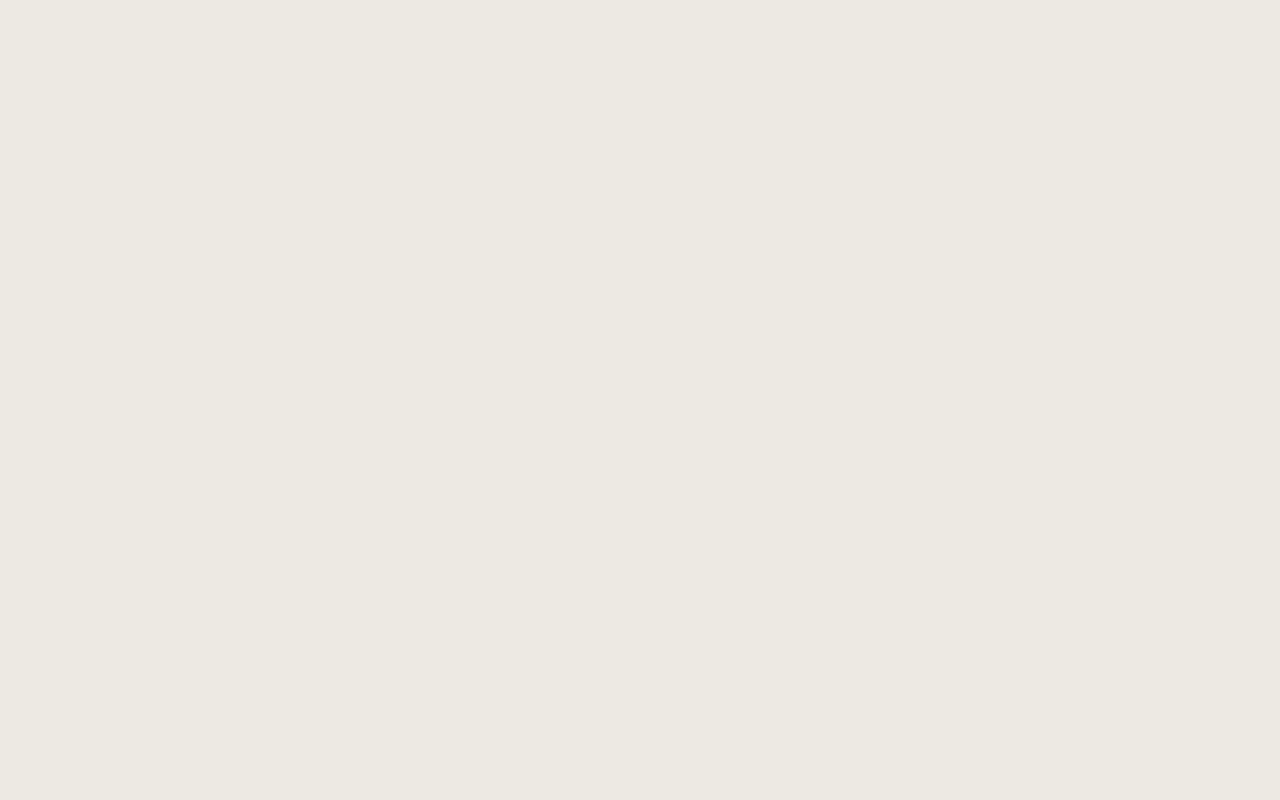
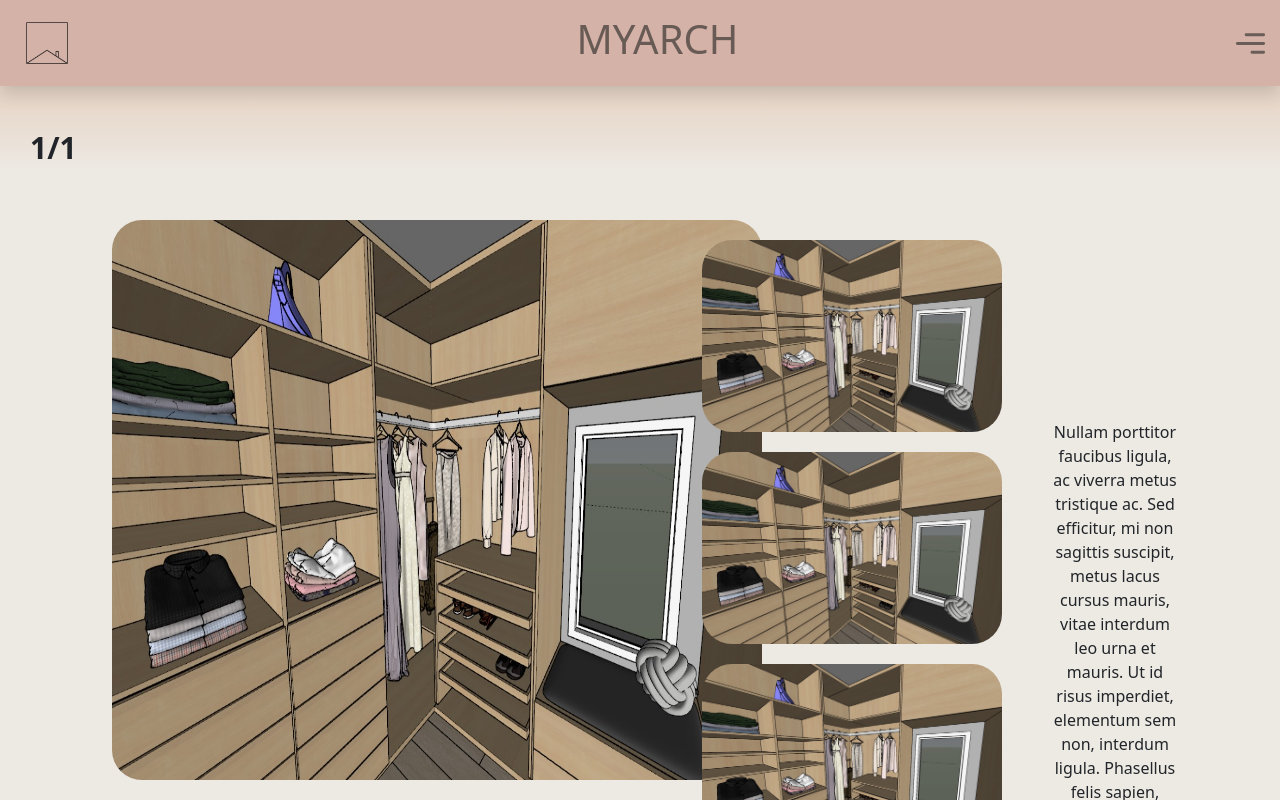
Before and after one commit to Rafael-conquista/myArch_portifolio, a React (Create React App) app in the folder my_arch/: page /1/1 in a window 1280 px wide. Before the commit this address had no page. Shown: the top 800 px of the page. Built offline with nearby package versions, Linux system fonts and the light colour scheme.

Commit message:
Inicia desenvolvimento descrição de projeto

```diff
--- a/my_arch/src/App.js
+++ b/my_arch/src/App.js
@@ -2,6 +2,7 @@ import './App.css';
 import Home from './pages/home';
 import { BrowserRouter as Router, Route, Routes } from 'react-router-dom';
 import Directory from './pages/projects_directory';
+import ProjectDescrition from './pages/Project_description'
 
 function App() {
   return (
@@ -9,6 +10,7 @@ function App() {
       <Routes>
         <Route path="/" element={<Home />} />
         <Route path="/:comodo" element={<Directory />} />
+        <Route path="/:comodo/:projeto" element={<ProjectDescrition />} />
       </Routes>
     </Router>
   );
--- /dev/null
+++ b/my_arch/src/pages/Project_description.js
@@ -0,0 +1,51 @@
+import Navbar from '../components/navbar';
+import { useLocation } from 'react-router-dom';
+import { useNavigate } from 'react-router-dom';
+import imagemTeste from '../images/slider/slider3.jpeg'
+import './project_description.css'
+import Footer from '../components/footer';
+
+function ProjectDescrition() {
+    //adicionar template do content como grid para descer os conteudos e reajustar a tela
+    const handleRedirect = (key) => {
+        const newPath = `/${key}`;
+        navigate(newPath);
+    };
+    const navigate = useNavigate();
+    const location = useLocation();
+    const pathname = decodeURIComponent(
+        location.pathname.slice(1).split('/')
+    );
+    const paths = pathname.split(',');
+    return (
+        <div className='desc_body'>
+            <Navbar />
+            <div className='directory_title'>
+                <span className='paths link_path' onClick={() => handleRedirect(paths[0])}>{paths[0]}/</span><span className='paths'>{paths[1]}</span>
+            </div>
+            <div className="container">
+                <div className="left-column">
+                    <img src={imagemTeste} alt="Imagem Principal" className='img_left' />
+                </div>
+                <div className="middle-column">
+                    <img src={imagemTeste} className='img_center' alt="Imagem 1" />
+                    <img src={imagemTeste} className='img_center' alt="Imagem 2" />
+                    <img src={imagemTeste} className='img_center' alt="Imagem 3" />
+                </div>
+                <div className="right-column">
+                    <p>Nullam porttitor faucibus ligula, ac viverra
+                    metus tristique ac. Sed efficitur, mi non
+                    sagittis suscipit, metus lacus cursus
+                    mauris, vitae interdum leo urna et mauris.
+                    Ut id risus imperdiet, elementum sem
+                    non, interdum ligula. Phasellus felis
+                    sapien, scelerisque sit amet convallis vel,
+                    eleifend quis velit.</p>
+                </div>
+            </div>
+            <Footer/>
+        </div>
+    )
+}
+
+export default ProjectDescrition;
--- /dev/null
+++ b/my_arch/src/pages/project_description.css
@@ -0,0 +1,70 @@
+.paths{
+    font-size: 30px;
+    font-weight: 600;
+    cursor: default;
+}
+
+.link_path{
+    cursor: pointer;
+}
+
+.link_path:hover{
+    color: rgb(49, 102, 117);
+}
+
+.container {
+    display: flex;
+    margin-left: 10px;
+    margin-top: 50px;
+    margin-bottom: 50px;
+    max-width: 100vw;
+  }
+
+  .left-column,
+  .middle-column,
+  .right-column {
+    flex: 1;
+  }
+
+  .left-column{
+    padding-left: 30px;
+    max-width: 50vw;
+  }
+
+  .right-column{
+    padding-right: 20px;
+    margin: 0 auto;
+    text-align: center;
+    padding-top: 25vh;
+  }
+
+  .middle-column {
+    display: flex;
+    flex-direction: column;
+    align-items: center;
+    margin-top: 20px;
+    margin-right: 50px;
+    margin-left: -20px;
+  }
+
+  img {
+    max-width: 100%;
+    border-radius: 30px;
+  }
+
+  .img_left{
+    max-width: 650px;
+    max-height: 80vh;
+    height: 70vh;
+    border-radius: 30px;
+  }
+
+  .img_center{
+    margin-bottom: 20px;
+    border-radius: 30px;
+    max-width: 300px;
+  }
+
+  .desc_body{
+    overflow-x: hidden;
+  }
--- a/my_arch/src/pages/projects_directory.css
+++ b/my_arch/src/pages/projects_directory.css
@@ -38,6 +38,7 @@
     padding-left: 5vw;
     position: relative;
     flex-direction: row;
+    padding-right: 5vw;
 }
 
 @media screen and (max-width:1300px) {
--- a/my_arch/src/pages/projects_directory.js
+++ b/my_arch/src/pages/projects_directory.js
@@ -1,5 +1,6 @@
 import Navbar from '../components/navbar';
 import { useLocation } from 'react-router-dom';
+import { useNavigate } from 'react-router-dom';
 import './projects_directory.css'
 import imagemTeste from '../images/slider/slider3.jpeg'
 import Footer from '../components/footer';
@@ -9,9 +10,15 @@ function Directory (){
     const projects = {
         'Projeto1': imagemTeste, 'Projeto2': imagemTeste, 'Projeto3': imagemTeste, 'Projeto4': imagemTeste, 'Projeto5': imagemTeste, 'Projeto6': imagemTeste, 'Projeto7': imagemTeste,
     }
+    const navigate = useNavigate();
     const location = useLocation();
     const pathname = decodeURIComponent(location.pathname.replace('/', ''));
-    console.log(imagemTeste)
+
+    const handleRedirect = (key) => {
+        const newPath = `${key}`;
+        navigate(newPath);
+    };
+
     return(
         <div>
             <Navbar/>
@@ -26,7 +33,7 @@ function Directory (){
                         <div className='projects_card'>
                             <p>Clique aqui para ver o {key}</p>
                             <div className='imagem'>
-                                <img src={projects[key]} alt='vazio' id={key} className='imagem_setup'/>
+                                <img src={projects[key]} alt='vazio' id={key} onClick={() => handleRedirect(key)} className='imagem_setup'/>
                             </div>
                         </div>
                     )
```
